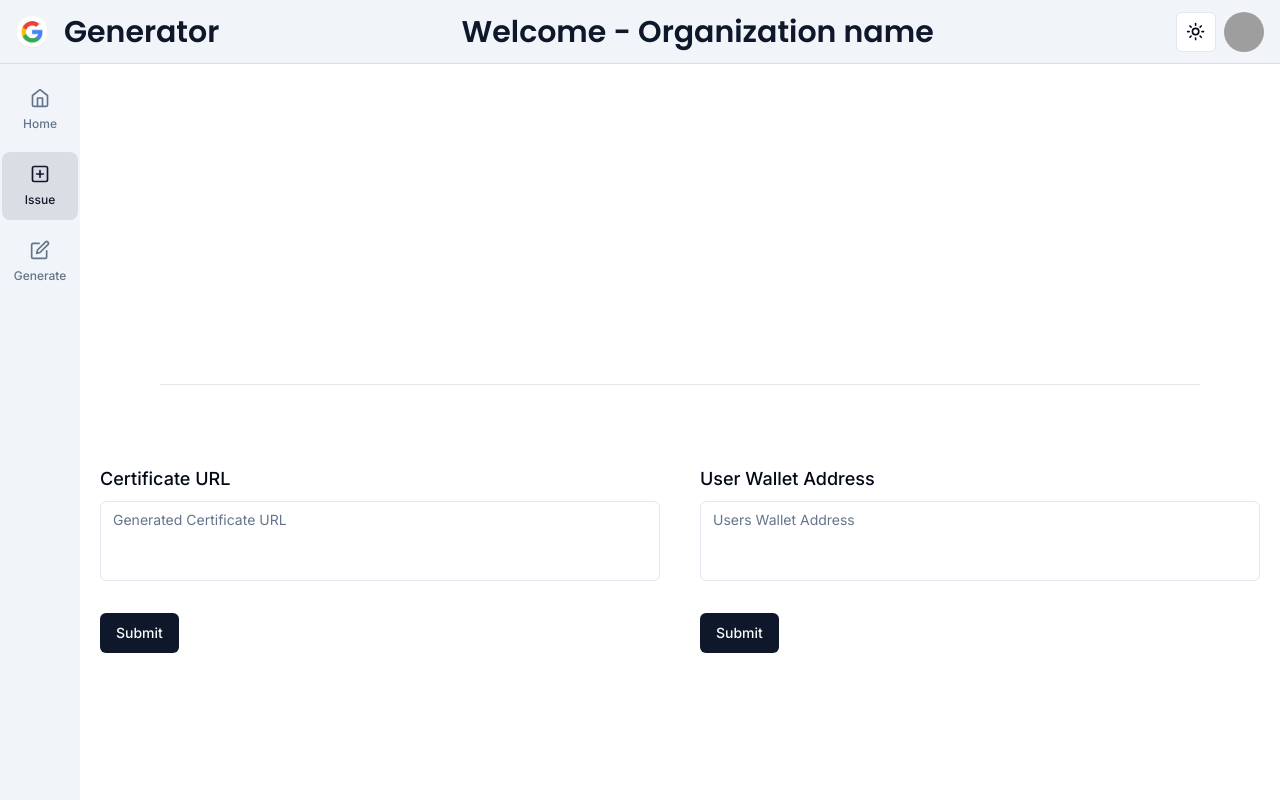
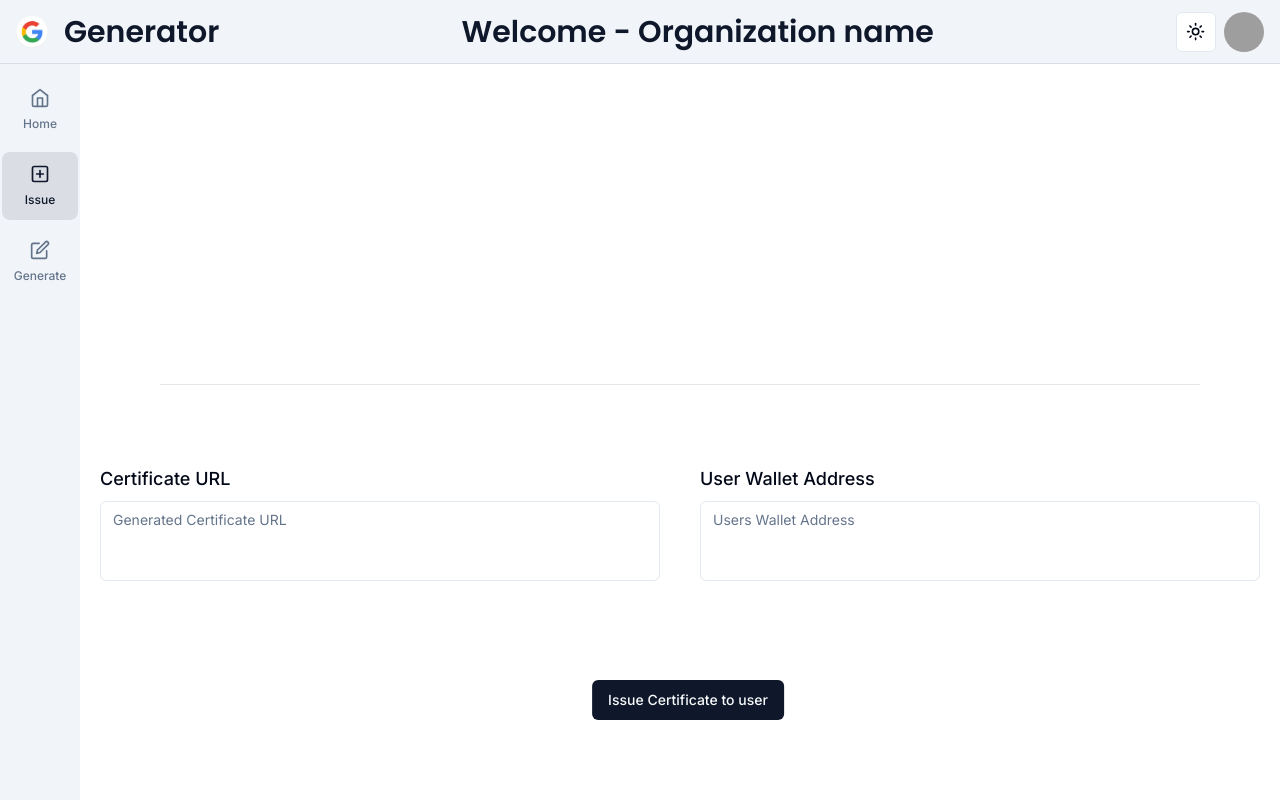
Before and after one commit to iamRishvanth/blockchain-powered-certificate-generation-and-validation, a Next.js app in the folder next-app/: page /issue in a window 1280 px wide. Built offline with nearby package versions, Linux system fonts and the light colour scheme; grey boxes are pictures that could not be loaded.

Commit message:
Updated single submit on issue certificate URL &  wallet address.

```diff
--- a/next-app/app/(dashboard)/(organizer)/issue/page.tsx
+++ b/next-app/app/(dashboard)/(organizer)/issue/page.tsx
@@ -1,15 +1,11 @@
-import { TextareaForm1 } from "@/components/organizer-dashboard/issue";
-import { TextareaForm2 } from "@/components/organizer-dashboard/issue";
+import { TextareaForm } from "@/components/organizer-dashboard/issue";
 import React from "react";
 
 const OrganizerDashboard = () => {
   return (
     <div className="">
       <div className="border-t border-gray-200 my-4 flex mr-20 ml-20 mt-80"></div>
-      <div className="mr-5 ml-5 flex space-x-10 mt-20">
-        <TextareaForm1 />
-        <TextareaForm2 />
-      </div>
+      <TextareaForm />
     </div>
   );
 };
--- a/next-app/components/organizer-dashboard/issue.tsx
+++ b/next-app/components/organizer-dashboard/issue.tsx
@@ -15,10 +15,9 @@ import {
   FormMessage,
 } from "@/components/ui/form";
 import { Textarea } from "@/components/ui/textarea";
-import { toast } from "@/components/ui/use-toast";
 
-const FormSchema1 = z.object({
-  bio: z
+const FormSchema = z.object({
+  Generated_Certificate_URL: z
     .string()
     .min(10, {
       message: "Generated Certificate URL must contain more than 10 letters.",
@@ -29,7 +28,7 @@ const FormSchema1 = z.object({
 });
 
 const FormSchema2 = z.object({
-  bio: z
+  Users_Wallet_Address: z
     .string()
     .min(10, {
       message: "Users Wallet Address must contain more than 10 letters.",
@@ -39,29 +38,38 @@ const FormSchema2 = z.object({
     }),
 });
 
-export function TextareaForm1() {
-  const form = useForm<z.infer<typeof FormSchema1>>({
-    resolver: zodResolver(FormSchema1),
+export function TextareaForm() {
+  const form1 = useForm<z.infer<typeof FormSchema>>({
+    resolver: zodResolver(FormSchema),
   });
 
-  function onSubmit(data_Certificate_URL: z.infer<typeof FormSchema1>) {
-    console.log(data_Certificate_URL);
-    // toast({
-    //   title: "You submitted the following values:",
-    //   description: (
-    //     <pre className="mt-2 w-[340px] rounded-md bg-slate-950 p-4">
-    //       <code className="text-white">{JSON.stringify(data, null, 2)}</code>
-    //     </pre>
-    //   ),
-    // });
+  const form2 = useForm<z.infer<typeof FormSchema2>>({
+    resolver: zodResolver(FormSchema2),
+  });
+
+  //   function onSubmit1(data: z.infer<typeof FormSchema>) {
+  //     console.log("Certificate URL form data:", data);
+  //   }
+
+  //   function onSubmit2(data: z.infer<typeof FormSchema2>) {
+  //     console.log("User Wallet Address form data:", data);
+  //   }
+
+  function onSubmit(event: any) {
+    event.preventDefault();
+    const formData1 = form1.getValues();
+    const formData2 = form2.getValues();
+    console.log("Combined form data:", formData1, formData2);
   }
 
   return (
-    <Form {...form}>
-      <form onSubmit={form.handleSubmit(onSubmit)} className="space-y-6 w-1/2">
+    <>
+      <div className="mr-5 ml-5 flex space-x-10 mt-20">
+        <Form {...form1}>
+          <form className="space-y-6 w-1/2">
             <FormField
-          control={form.control}
-          name="bio"
+              control={form1.control}
+              name="Generated_Certificate_URL"
               render={({ field }) => (
                 <FormItem>
                   <FormLabel className="text-lg">Certificate URL</FormLabel>
@@ -77,35 +85,13 @@ export function TextareaForm1() {
                 </FormItem>
               )}
             />
-        <Button type="submit">Submit</Button>
           </form>
         </Form>
-  );
-}
-
-export function TextareaForm2() {
-  const form = useForm<z.infer<typeof FormSchema2>>({
-    resolver: zodResolver(FormSchema2),
-  });
-
-  function onSubmit(data_Wallet_Address: z.infer<typeof FormSchema2>) {
-    console.log(data_Wallet_Address);
-    // toast({
-    //   title: "You submitted the following values:",
-    //   description: (
-    //     <pre className="mt-2 w-[340px] rounded-md bg-slate-950 p-4">
-    //       <code className="text-white">{JSON.stringify(data, null, 2)}</code>
-    //     </pre>
-    //   ),
-    // });
-  }
-
-  return (
-    <Form {...form}>
-      <form onSubmit={form.handleSubmit(onSubmit)} className="w-1/2 space-y-6">
+        <Form {...form2}>
+          <form className="w-1/2 space-y-6">
             <FormField
-          control={form.control}
-          name="bio"
+              control={form2.control}
+              name="Users_Wallet_Address"
               render={({ field }) => (
                 <FormItem>
                   <FormLabel className="text-lg">User Wallet Address</FormLabel>
@@ -121,8 +107,16 @@ export function TextareaForm2() {
                 </FormItem>
               )}
             />
-        <Button type="submit">Submit</Button>
           </form>
         </Form>
+      </div>
+      <Button
+        type="button"
+        onClick={onSubmit}
+        className="absolute left-1/2 bottom-20 transform -translate-x-1/2 ml-12"
+      >
+        Issue Certificate to user
+      </Button>
+    </>
   );
 }
```
Lines whose indentation alone changed are shown as unchanged.
